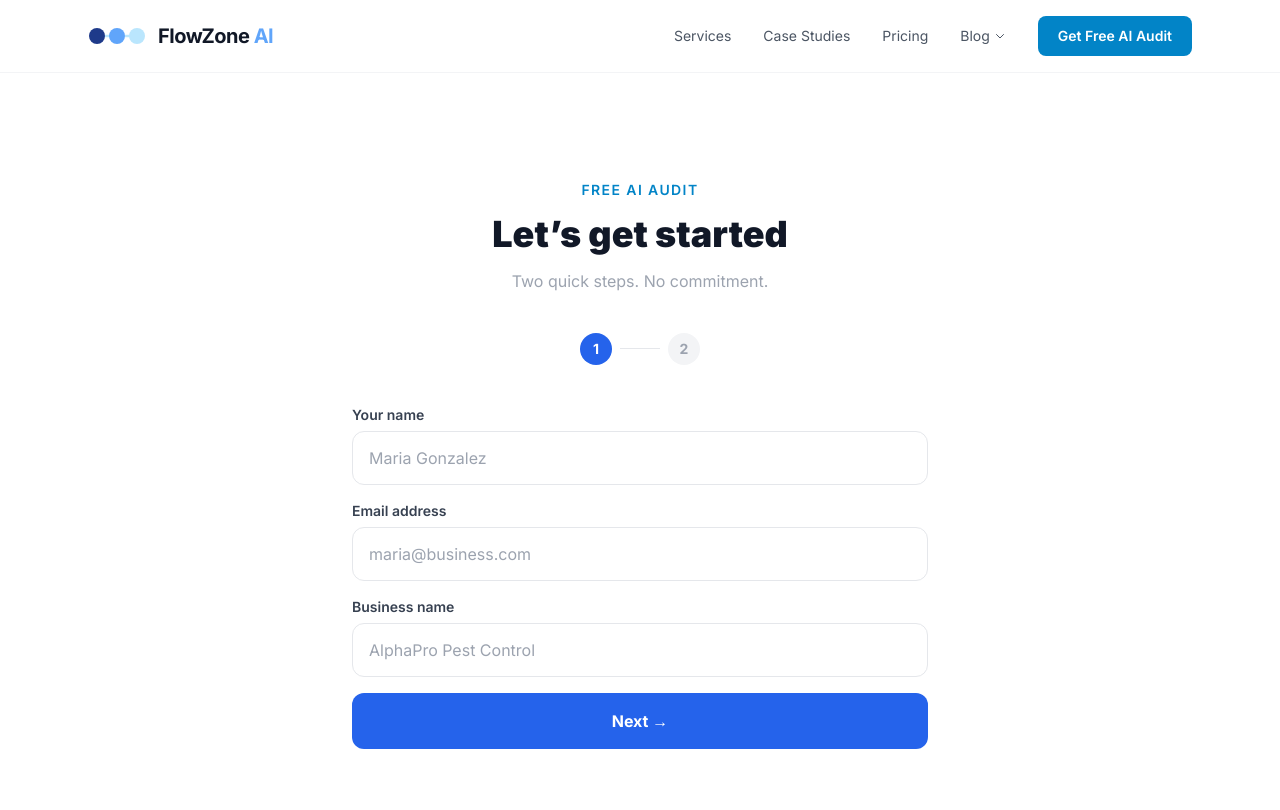
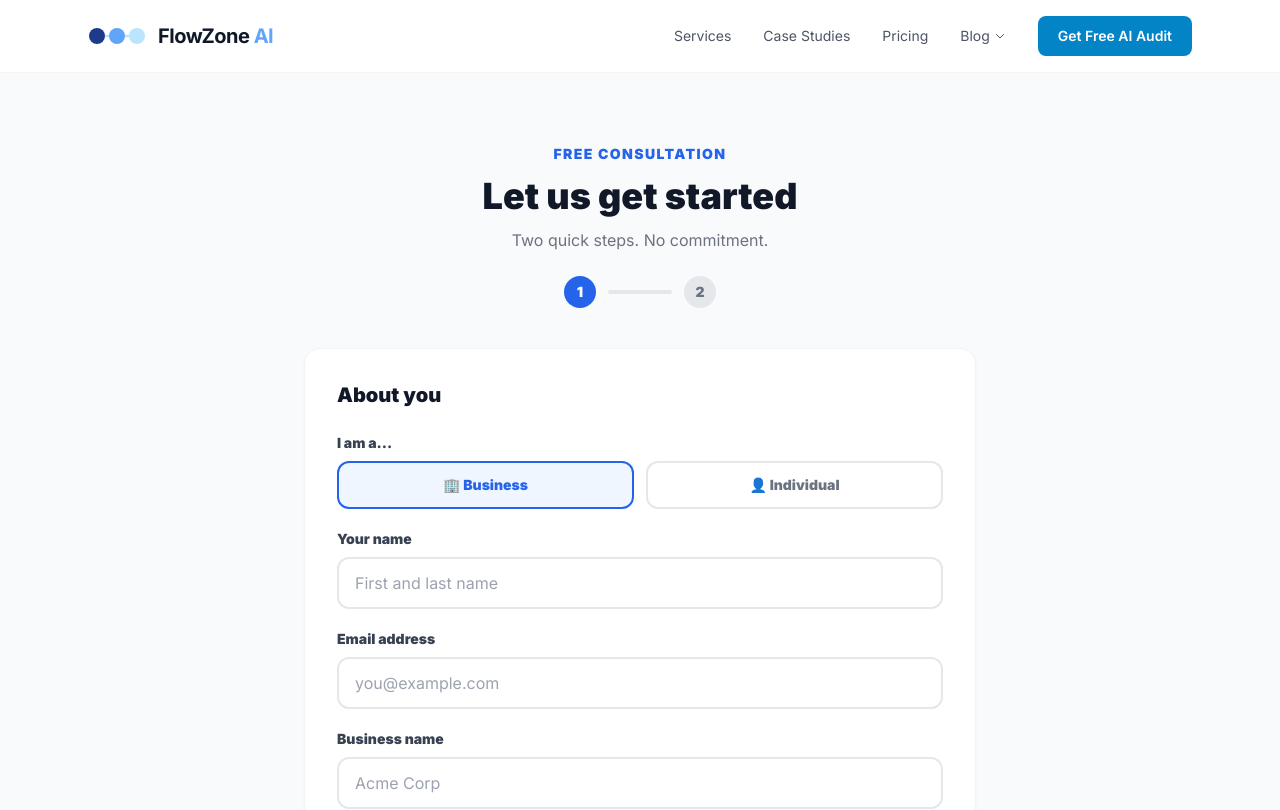
Before and after one commit to dennymypenny/flowzone-ai, a Next.js app: page /intake in a window 1280 px wide. Shown: the top 810 px of the page. Built offline with nearby package versions, Linux system fonts and the light colour scheme.

Commit message:
Rebrand: new intake form — 2-step flow with 4 service cards

```diff
--- a/src/app/intake/page.tsx
+++ b/src/app/intake/page.tsx
@@ -1,202 +1,226 @@
 "use client";
 import { useState } from "react";
+import Link from "next/link";
+
+const services = [
+  { id: "consulting", icon: "📊", label: "Business Consulting + KPI Dashboard", desc: "Map my operations and build a real-time dashboard" },
+  { id: "automation", icon: "⚡", label: "Workflow Automation", desc: "Automate lead follow-up, invoicing, or reporting" },
+  { id: "portfolio", icon: "🎨", label: "Portfolio or Resume Site", desc: "Build my personal website or polish my resume" },
+  { id: "website", icon: "🌐", label: "Business Website or Landing Page", desc: "Design and build a site for my business" },
+];
 
 export default function Intake() {
   const [step, setStep] = useState(1);
   const [submitted, setSubmitted] = useState(false);
-  const [form, setForm] = useState({ name: "", email: "", business: "" });
-  const [selected, setSelected] = useState<string[]>([]);
-  const [other, setOther] = useState("");
+  const [form, setForm] = useState({
+    name: "", email: "", business: "", type: "business",
+    service: "", goal: "", timeline: "", budget: "",
+  });
 
-  const automations = [
-    { id: "leads", label: "Lead Follow-Up", icon: "📬" },
-    { id: "invoicing", label: "Invoicing & Billing", icon: "🧾" },
-    { id: "appointments", label: "Appointment Reminders", icon: "📅" },
-    { id: "onboarding", label: "Client Onboarding", icon: "🤝" },
-    { id: "reviews", label: "Review Requests", icon: "⭐" },
-    { id: "reporting", label: "Reporting & Analytics", icon: "📊" },
-    { id: "dataentry", label: "Data Entry / Sync", icon: "🔄" },
-    { id: "other", label: "Something Else", icon: "💡" },
-  ];
+  const update = (k: string, v: string) => setForm(f => ({ ...f, [k]: v }));
 
-  const toggle = (id: string) => {
-    setSelected((prev) =>
-      prev.includes(id) ? prev.filter((x) => x !== id) : [...prev, id]
-    );
-  };
-
-const handleSubmit = async (e: React.FormEvent) => {
-      e.preventDefault();
+  const handleSubmit = async () => {
     try {
       await fetch("/api/submit-lead", {
         method: "POST",
         headers: { "Content-Type": "application/json" },
-                                        body: JSON.stringify({
-                                                  name: form.name,
-                                                            email: form.email,
-                                                                      business: form.business,
-                                                                                automations: selected,
-                                                                                          otherDetails: other,
-                                                                                                  }),
+        body: JSON.stringify(form),
       });
-                                                                                                            } catch (err) {
-                                                                                                                  console.error("Submission error:", err);
-                                                                                                                      }
+    } catch (_) {}
     setSubmitted(true);
   };
 
   if (submitted) {
     return (
       <main className="min-h-screen bg-white flex items-center justify-center px-6">
-        <div className="max-w-md w-full text-center py-20">
-          <div className="text-5xl mb-6">🎉</div>
-          <h1 className="text-3xl font-black text-gray-900 mb-4">You&apos;re in!</h1>
-          <p className="text-gray-500 text-lg leading-relaxed mb-8">
-            We&apos;ll review what you shared and reach out within a few hours with your custom automation plan.
+        <div className="max-w-lg text-center">
+          <div className="text-6xl mb-6">🎉</div>
+          <h1 className="text-3xl font-black text-gray-900 mb-4">You are all set!</h1>
+          <p className="text-gray-600 text-lg mb-8">
+            Thanks, {form.name}! We will review your info and reach out within 24 hours to schedule your free consultation.
           </p>
-          <div className="bg-blue-50 rounded-2xl p-6 text-left">
-            <p className="text-sm font-semibold text-blue-700 mb-1">What happens next:</p>
-            <ul className="text-sm text-blue-600 space-y-1">
-              <li>✓ We map out your automations</li>
-              <li>✓ You get a same-day response</li>
-              <li>✓ Live in 48 hours after kickoff</li>
-            </ul>
-          </div>
+          <Link href="/" className="bg-blue-600 text-white px-8 py-4 rounded-xl font-black hover:bg-blue-700 transition-colors inline-block">
+            Back to Home
+          </Link>
         </div>
       </main>
     );
   }
 
   return (
-    <main className="min-h-screen bg-white flex flex-col items-center justify-center px-6 py-20">
-      <div className="max-w-xl w-full">
-
+    <main className="min-h-screen bg-gray-50 py-20 px-6">
+      <div className="max-w-2xl mx-auto">
         {/* Header */}
         <div className="text-center mb-10">
-          <p className="text-sky-600 font-semibold text-sm tracking-widest uppercase mb-3">Free AI Audit</p>
-          <h1 className="text-4xl font-black text-gray-900 leading-tight mb-3">
-            {step === 1 ? "Let’s get started" : "What do you want to automate?"}
-          </h1>
-          <p className="text-gray-400 text-base">
-            {step === 1
-              ? "Two quick steps. No commitment."
-              : "Pick everything that eats your time right now."}
-          </p>
+          <p className="text-blue-600 font-black uppercase tracking-widest text-sm mb-3">FREE CONSULTATION</p>
+          <h1 className="text-4xl font-black text-gray-900 mb-3">Let us get started</h1>
+          <p className="text-gray-500">Two quick steps. No commitment.</p>
+          {/* Step indicator */}
+          <div className="flex items-center justify-center gap-3 mt-6">
+            <div className={`w-8 h-8 rounded-full flex items-center justify-center font-black text-sm ${step >= 1 ? "bg-blue-600 text-white" : "bg-gray-200 text-gray-500"}`}>1</div>
+            <div className={`h-1 w-16 rounded ${step >= 2 ? "bg-blue-600" : "bg-gray-200"}`} />
+            <div className={`w-8 h-8 rounded-full flex items-center justify-center font-black text-sm ${step >= 2 ? "bg-blue-600 text-white" : "bg-gray-200 text-gray-500"}`}>2</div>
+          </div>
         </div>
 
-        {/* Step indicator */}
-        <div className="flex items-center gap-2 justify-center mb-10">
-          {[1, 2].map((n) => (
-            <div key={n} className="flex items-center gap-2">
-              <div className={`w-8 h-8 rounded-full flex items-center justify-center text-sm font-bold transition-all ${
-                step >= n ? "bg-blue-600 text-white" : "bg-gray-100 text-gray-400"
-              }`}>
-                {n}
-              </div>
-              {n < 2 && <div className={`h-px w-10 ${step > n ? "bg-blue-600" : "bg-gray-200"}`} />}
-            </div>
-          ))}
-        </div>
+        <div className="bg-white rounded-2xl p-8 shadow-sm border border-gray-100">
+          {step === 1 && (
+            <div className="space-y-5">
+              <h2 className="text-xl font-black text-gray-900 mb-6">About you</h2>
 
-        {/* Step 1 */}
-        {step === 1 && (
-          <form onSubmit={(e) => { e.preventDefault(); setStep(2); }} className="space-y-4">
+              {/* Business or Individual toggle */}
               <div>
-              <label className="block text-sm font-semibold text-gray-700 mb-1.5">Your name</label>
-              <input
-                type="text"
-                required
-                placeholder="Maria Gonzalez"
-                value={form.name}
-                onChange={(e) => setForm({ ...form, name: e.target.value })}
-                className="w-full border border-gray-200 rounded-xl px-4 py-3.5 text-gray-900 placeholder-gray-400 focus:outline-none focus:ring-2 focus:ring-blue-500 focus:border-transparent text-base"
-              />
-            </div>
-            <div>
-              <label className="block text-sm font-semibold text-gray-700 mb-1.5">Email address</label>
-              <input
-                type="email"
-                required
-                placeholder="maria@business.com"
-                value={form.email}
-                onChange={(e) => setForm({ ...form, email: e.target.value })}
-                className="w-full border border-gray-200 rounded-xl px-4 py-3.5 text-gray-900 placeholder-gray-400 focus:outline-none focus:ring-2 focus:ring-blue-500 focus:border-transparent text-base"
-              />
-            </div>
-            <div>
-              <label className="block text-sm font-semibold text-gray-700 mb-1.5">Business name</label>
-              <input
-                type="text"
-                required
-                placeholder="AlphaPro Pest Control"
-                value={form.business}
-                onChange={(e) => setForm({ ...form, business: e.target.value })}
-                className="w-full border border-gray-200 rounded-xl px-4 py-3.5 text-gray-900 placeholder-gray-400 focus:outline-none focus:ring-2 focus:ring-blue-500 focus:border-transparent text-base"
-              />
-            </div>
+                <label className="block text-sm font-black text-gray-700 mb-2">I am a...</label>
+                <div className="flex gap-3">
+                  {["business", "individual"].map(t => (
                     <button
-              type="submit"
-              className="w-full bg-blue-600 hover:bg-blue-700 text-white font-bold py-4 rounded-xl text-base transition mt-2"
+                      key={t}
+                      onClick={() => update("type", t)}
+                      className={`flex-1 py-3 px-4 rounded-xl border-2 font-black text-sm capitalize transition-colors ${form.type === t ? "border-blue-600 bg-blue-50 text-blue-600" : "border-gray-200 text-gray-500 hover:border-gray-300"}`}
                     >
-              Next →
-            </button>
-          </form>
-        )}
-
-        {/* Step 2 */}
-        {step === 2 && (
-          <form onSubmit={handleSubmit} className="space-y-6">
-            <div className="grid grid-cols-2 gap-3">
-              {automations.map((a) => (
-                <button
-                  key={a.id}
-                  type="button"
-                  onClick={() => toggle(a.id)}
-                  className={`flex items-center gap-3 p-4 rounded-xl border-2 text-left transition font-medium text-sm ${
-                    selected.includes(a.id)
-                      ? "border-blue-600 bg-blue-50 text-blue-700"
-                      : "border-gray-200 bg-white text-gray-700 hover:border-gray-300"
-                  }`}
-                >
-                  <span className="text-xl">{a.icon}</span>
-                  {a.label}
+                      {t === "business" ? "🏢 Business" : "👤 Individual"}
                     </button>
                   ))}
                 </div>
+              </div>
 
-            {selected.includes("other") && (
               <div>
-                <label className="block text-sm font-semibold text-gray-700 mb-1.5">Tell us more</label>
-                <textarea
-                  placeholder="Describe what you want to automate..."
-                  value={other}
-                  onChange={(e) => setOther(e.target.value)}
-                  rows={3}
-                  className="w-full border border-gray-200 rounded-xl px-4 py-3 text-gray-900 placeholder-gray-400 focus:outline-none focus:ring-2 focus:ring-blue-500 text-sm resize-none"
+                <label className="block text-sm font-black text-gray-700 mb-2">Your name</label>
+                <input
+                  type="text"
+                  value={form.name}
+                  onChange={e => update("name", e.target.value)}
+                  placeholder="First and last name"
+                  className="w-full border-2 border-gray-200 rounded-xl px-4 py-3 text-gray-900 focus:outline-none focus:border-blue-600 transition-colors"
                 />
+              </div>
+
+              <div>
+                <label className="block text-sm font-black text-gray-700 mb-2">Email address</label>
+                <input
+                  type="email"
+                  value={form.email}
+                  onChange={e => update("email", e.target.value)}
+                  placeholder="you@example.com"
+                  className="w-full border-2 border-gray-200 rounded-xl px-4 py-3 text-gray-900 focus:outline-none focus:border-blue-600 transition-colors"
+                />
+              </div>
+
+              <div>
+                <label className="block text-sm font-black text-gray-700 mb-2">
+                  {form.type === "business" ? "Business name" : "Your role or profession"}
+                </label>
+                <input
+                  type="text"
+                  value={form.business}
+                  onChange={e => update("business", e.target.value)}
+                  placeholder={form.type === "business" ? "Acme Corp" : "e.g. Graphic Designer, Software Engineer"}
+                  className="w-full border-2 border-gray-200 rounded-xl px-4 py-3 text-gray-900 focus:outline-none focus:border-blue-600 transition-colors"
+                />
+              </div>
+
+              <button
+                onClick={() => setStep(2)}
+                disabled={!form.name || !form.email || !form.business}
+                className="w-full bg-blue-600 text-white py-4 rounded-xl font-black text-lg hover:bg-blue-700 transition-colors disabled:opacity-40 disabled:cursor-not-allowed"
+              >
+                Next
+              </button>
             </div>
           )}
 
-            <div className="flex gap-3">
+          {step === 2 && (
+            <div className="space-y-5">
+              <h2 className="text-xl font-black text-gray-900 mb-6">What do you need?</h2>
+
+              {/* Service selection */}
+              <div>
+                <label className="block text-sm font-black text-gray-700 mb-3">Select a service</label>
+                <div className="space-y-3">
+                  {services.map(s => (
                     <button
-                type="button"
+                      key={s.id}
+                      onClick={() => update("service", s.id)}
+                      className={`w-full text-left p-4 rounded-xl border-2 transition-colors ${form.service === s.id ? "border-blue-600 bg-blue-50" : "border-gray-200 hover:border-gray-300"}`}
+                    >
+                      <div className="flex items-start gap-3">
+                        <span className="text-2xl">{s.icon}</span>
+                        <div>
+                          <div className={`font-black text-sm ${form.service === s.id ? "text-blue-600" : "text-gray-900"}`}>{s.label}</div>
+                          <div className="text-gray-500 text-xs mt-0.5">{s.desc}</div>
+                        </div>
+                      </div>
+                    </button>
+                  ))}
+                </div>
+              </div>
+
+              {/* Goal */}
+              <div>
+                <label className="block text-sm font-black text-gray-700 mb-2">What is your main goal?</label>
+                <textarea
+                  value={form.goal}
+                  onChange={e => update("goal", e.target.value)}
+                  placeholder="Tell us what you are trying to achieve or what problem you need solved..."
+                  rows={3}
+                  className="w-full border-2 border-gray-200 rounded-xl px-4 py-3 text-gray-900 focus:outline-none focus:border-blue-600 transition-colors resize-none"
+                />
+              </div>
+
+              {/* Timeline + Budget row */}
+              <div className="grid grid-cols-2 gap-4">
+                <div>
+                  <label className="block text-sm font-black text-gray-700 mb-2">Timeline</label>
+                  <select
+                    value={form.timeline}
+                    onChange={e => update("timeline", e.target.value)}
+                    className="w-full border-2 border-gray-200 rounded-xl px-4 py-3 text-gray-900 focus:outline-none focus:border-blue-600 transition-colors"
+                  >
+                    <option value="">Select...</option>
+                    <option>ASAP</option>
+                    <option>Within 2 weeks</option>
+                    <option>Within a month</option>
+                    <option>Just exploring</option>
+                  </select>
+                </div>
+                <div>
+                  <label className="block text-sm font-black text-gray-700 mb-2">Budget range</label>
+                  <select
+                    value={form.budget}
+                    onChange={e => update("budget", e.target.value)}
+                    className="w-full border-2 border-gray-200 rounded-xl px-4 py-3 text-gray-900 focus:outline-none focus:border-blue-600 transition-colors"
+                  >
+                    <option value="">Select...</option>
+                    <option>Under $500</option>
+                    <option>$500 - $1,000</option>
+                    <option>$1,000 - $2,500</option>
+                    <option>$2,500+</option>
+                  </select>
+                </div>
+              </div>
+
+              <div className="flex gap-3 pt-2">
+                <button
                   onClick={() => setStep(1)}
-                className="flex-1 border border-gray-200 text-gray-600 font-semibold py-4 rounded-xl text-base hover:bg-gray-50 transition"
+                  className="px-6 py-4 rounded-xl border-2 border-gray-200 font-black text-gray-600 hover:border-gray-300 transition-colors"
                 >
-                ← Back
+                  Back
                 </button>
                 <button
-                type="submit"
-                disabled={selected.length === 0}
-                className="flex-2 flex-grow bg-blue-600 hover:bg-blue-700 disabled:opacity-40 disabled:cursor-not-allowed text-white font-bold py-4 rounded-xl text-base transition"
+                  onClick={handleSubmit}
+                  disabled={!form.service || !form.goal}
+                  className="flex-1 bg-blue-600 text-white py-4 rounded-xl font-black text-lg hover:bg-blue-700 transition-colors disabled:opacity-40 disabled:cursor-not-allowed"
                 >
-                Get My Free Audit →
+                  Book Free Consultation
                 </button>
               </div>
-            <p className="text-center text-xs text-gray-400">No commitment. We&apos;ll reply within a few hours.</p>
-          </form>
+            </div>
           )}
+        </div>
 
+        <p className="text-center text-gray-400 text-sm mt-6">
+          No spam. No commitment. We will reach out within 24 hours.
+        </p>
       </div>
     </main>
   );
```
Lines whose indentation alone changed are shown as unchanged.
